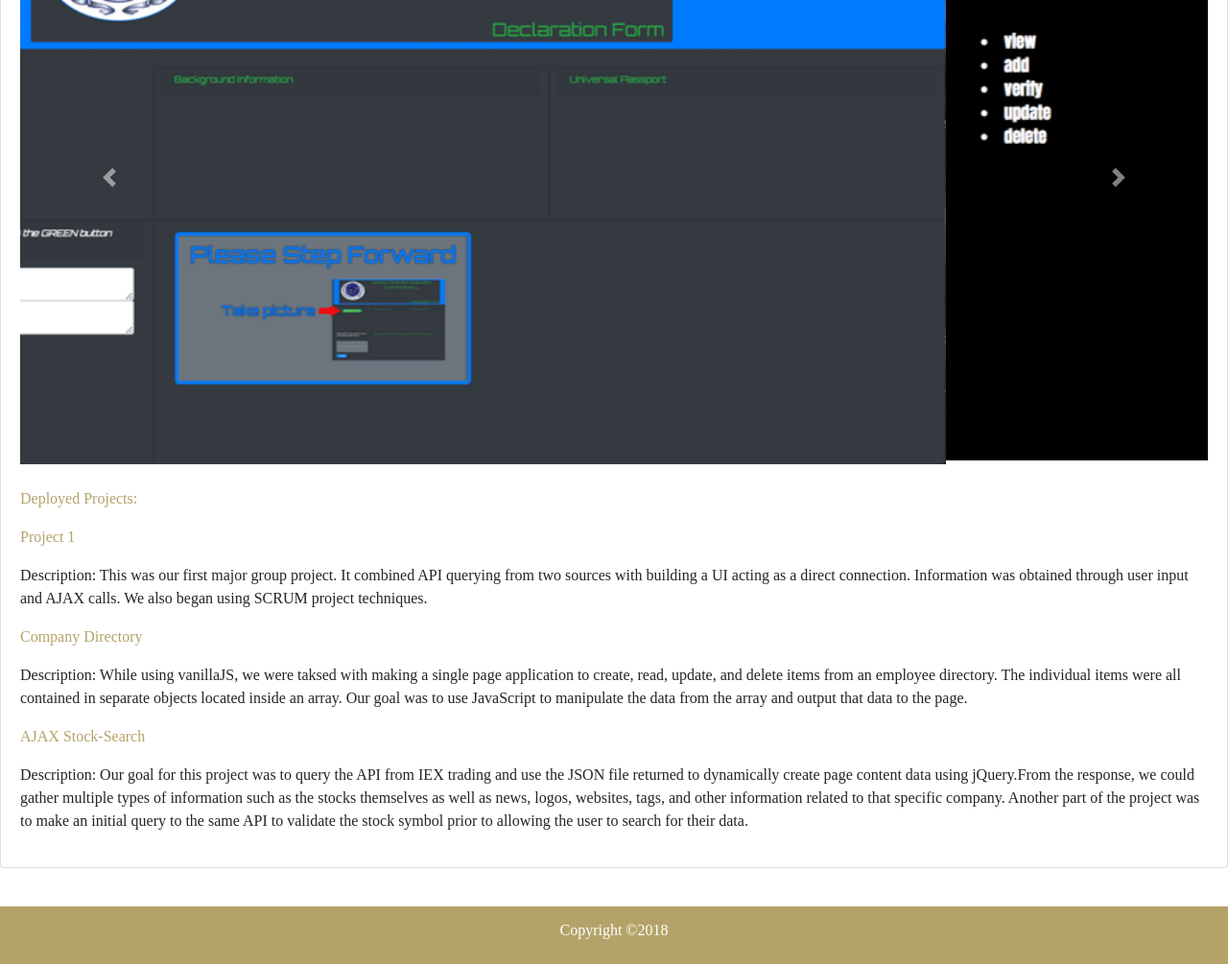
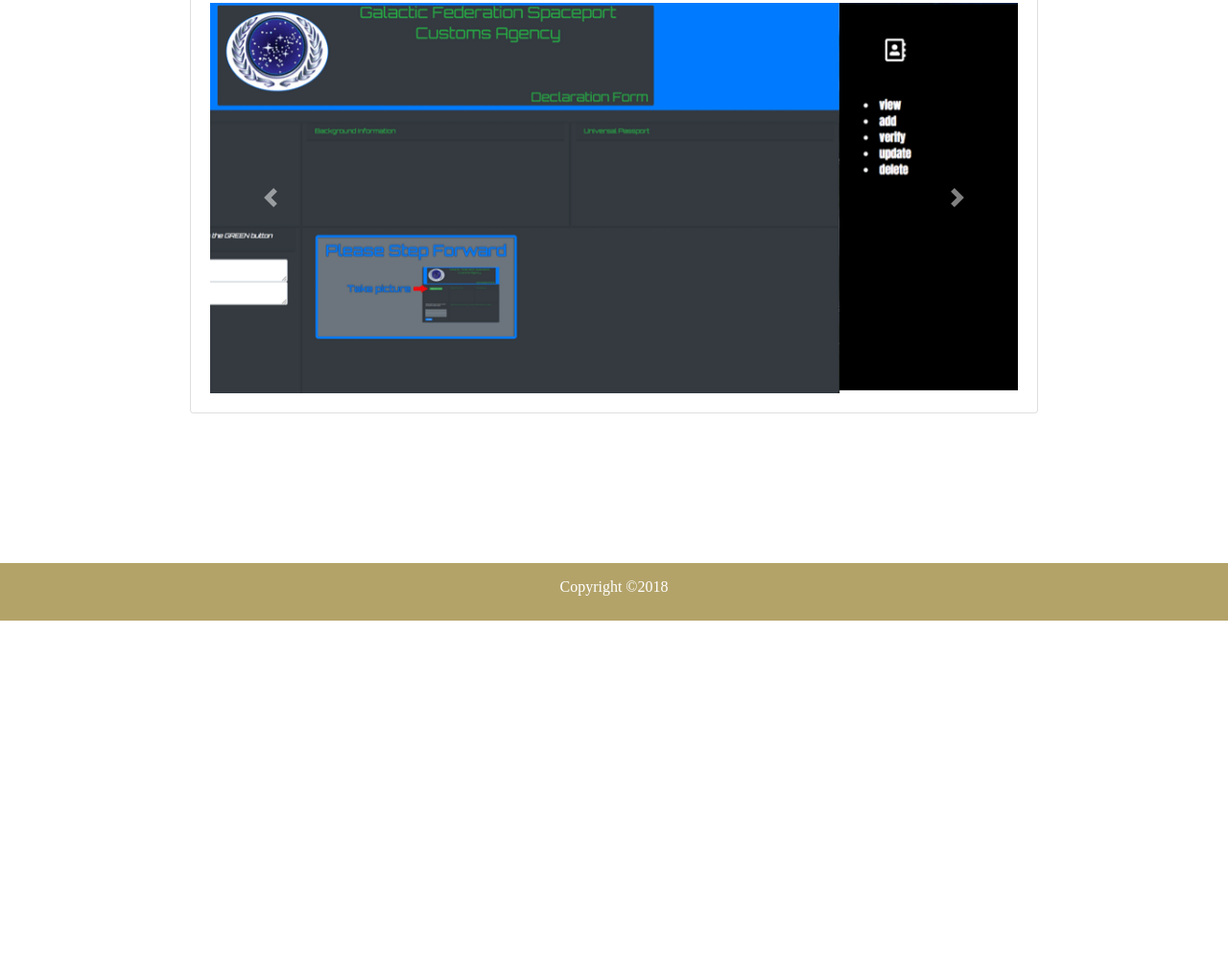
Before and after one commit to dsmathews/homework6, a plain HTML site: page portfolio.html in a window 1280 px wide. Shown: the part 294-1299 px from the top of the page at 96% size. After the commit the page ends 941 px from the top, so only its background shows below. Drawn offline with nearby package versions, Linux system fonts and the light colour scheme; a web font is replaced by a local one.

Commit message:
Updated code in CSS and on Portfolio Page to make site cleaner.

```diff
--- a/portfolio.html
+++ b/portfolio.html
@@ -68,14 +68,6 @@
                 <span class="sr-only">Next</span>
               </a>
           </div>
-          <br />
-          <p class="cardDirections">Deployed Projects:</p>
-          <p class="cardDirections"><a href="https://dsmathews.github.io/project1/#"></a>Project 1</p>
-          <p>Description: This was our first major group project. It combined API querying from two sources with building a UI acting as a direct connection. Information was obtained through user input and AJAX calls. We also began using SCRUM project techniques.</p>
-          <p class="cardDirections"><a href="https://dsmathews.github.io/spa/"></a>Company Directory</p>
-          <p>Description: While using vanillaJS, we were taksed with making a single page application to create, read, update, and delete items from an employee directory. The individual items were all contained in separate objects located inside an array. Our goal was to use JavaScript to manipulate the data from the array and output that data to the page.</p>
-          <p class="cardDirections"><a href="https://dsmathews.github.io/spa/"></a>AJAX Stock-Search</p>
-          <p>Description: Our goal for this project was to query the API from IEX trading and use the JSON file returned to dynamically create page content data using jQuery.From the response, we could gather multiple types of information such as the stocks themselves as well as news, logos, websites, tags, and other information related to that specific company. Another part of the project was to make an initial query to the same API to validate the stock symbol prior to allowing the user to search for their data.</p>
         </div>
       </div>
       </div>
--- a/style.css
+++ b/style.css
@@ -125,6 +125,10 @@
 
 }
 
+#portfolio {
+    max-width: calc(900px - 1rem);
+}
+
 .slideControl{
     color: #B3A369
 }
```
